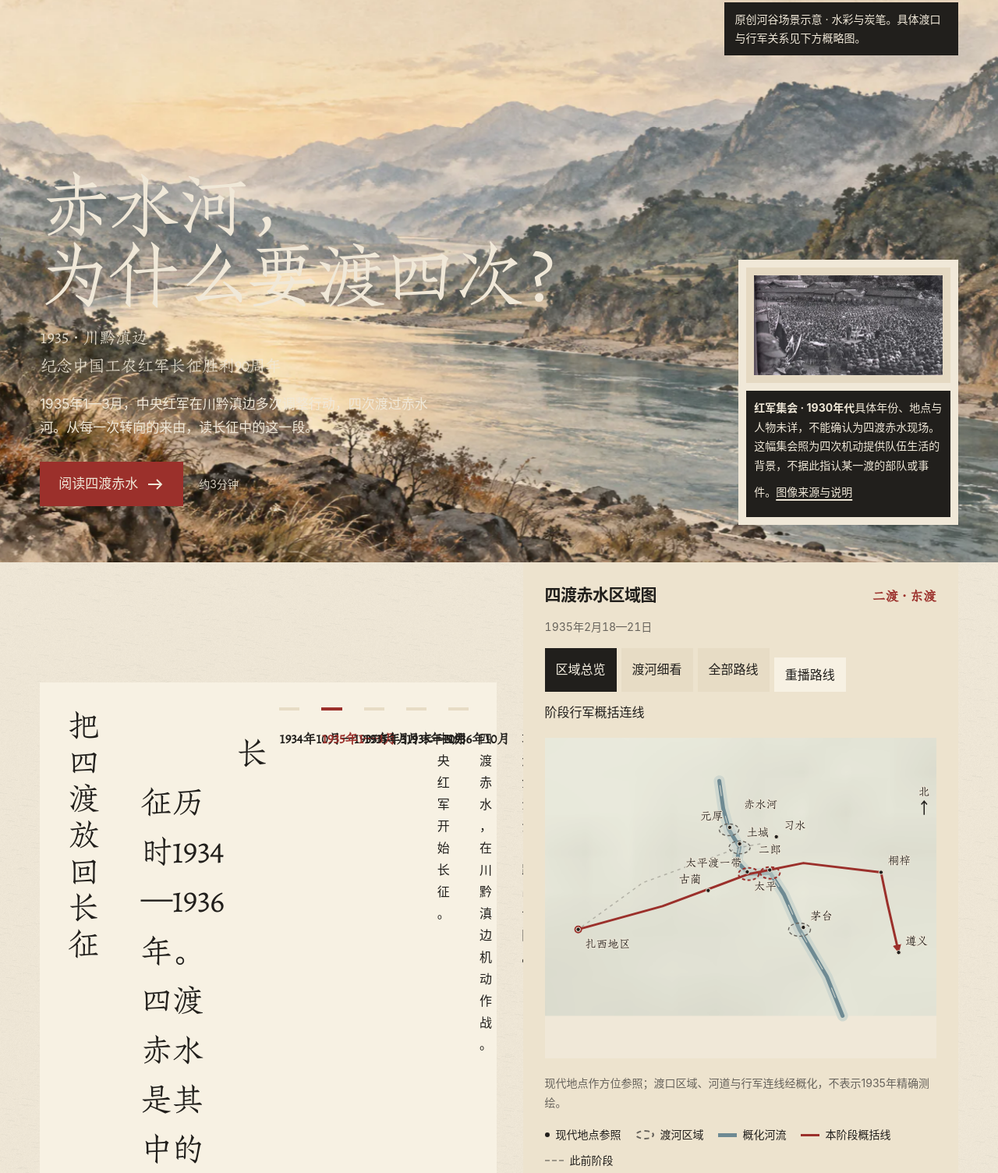
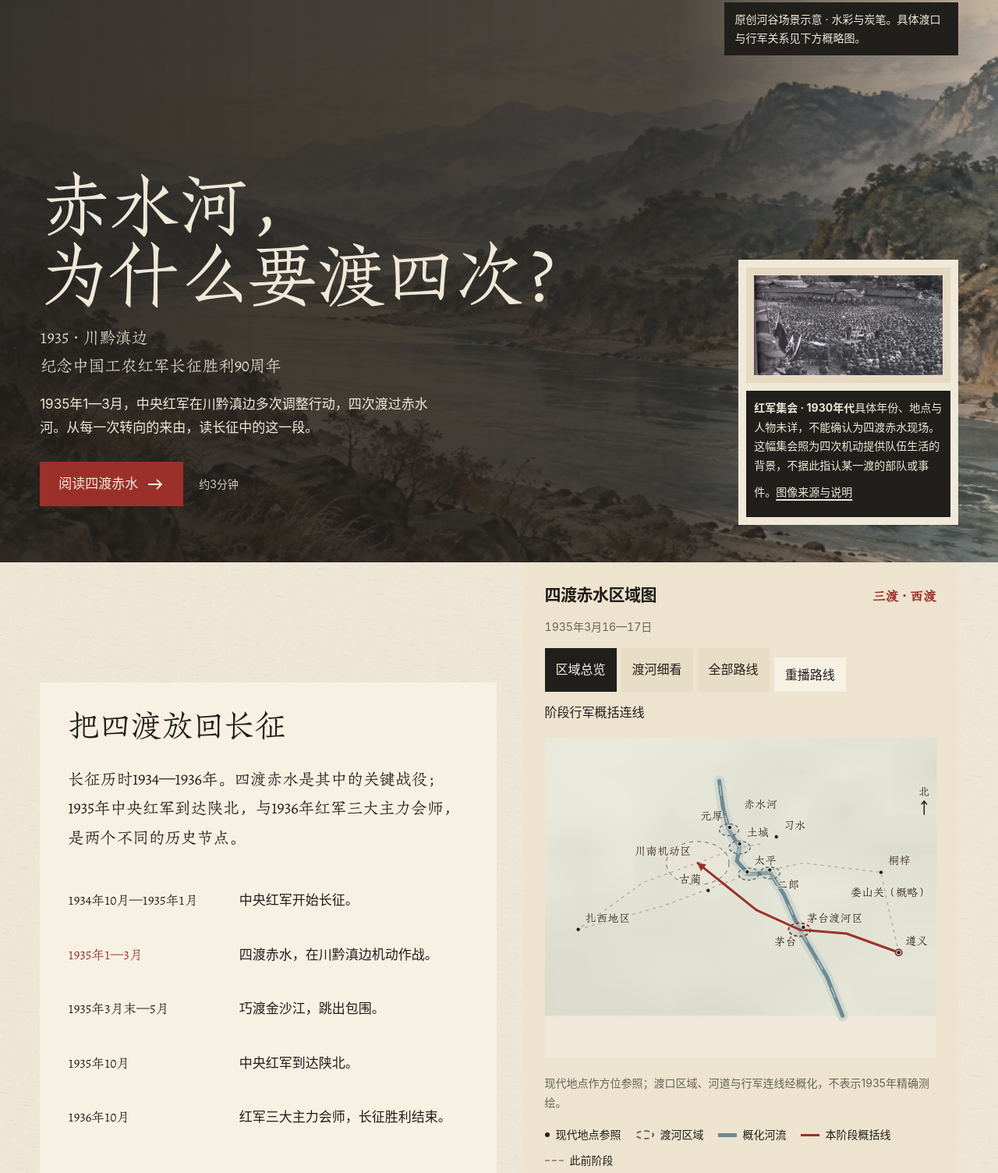
Before and after one commit to donald-trump86/changzheng90, a website: page index.html in a window 1280 px wide. Shown: the part 102-1606 px from the top of the page at 78% size. Drawn offline with Linux system fonts and the light colour scheme.

Commit message:
fix: restore hero contrast and readable history timeline

```diff
--- a/index.html
+++ b/index.html
@@ -55,15 +55,8 @@
     .image-link:active { transform: none; }
     .image-caption-action { display: inline-flex; align-items: center; min-height: 44px; font-size: 16px; }
     .context { margin-top: 66px; background: var(--surface); padding: 32px 36px 36px; }
-    .context-intro { display: grid; grid-template-columns: minmax(0, .7fr) minmax(0, 1.3fr); gap: 32px; align-items: start; margin-bottom: 28px; }
     .context h2 { font-size: 29px; }
     .context-intro p { max-width: 39em; }
-    .timeline { display: grid; grid-template-columns: repeat(5, minmax(0, 1fr)); gap: 28px; list-style: none; padding: 0; }
-    .timeline li { padding-top: 16px; border-top: 4px solid var(--toolbar); }
-    .timeline .timeline-focus { border-color: var(--accent); }
-    .timeline time { display: block; font-family: var(--serif); font-size: 22px; font-weight: 600; line-height: 1.5; margin-bottom: 8px; font-variant-numeric: tabular-nums; }
-    .timeline li p { font-size: 16px; line-height: 1.75; }
-    .timeline-focus time { color: var(--accent); }
     .crossings { margin-top: 88px; scroll-margin-top: 112px; }
     .section-heading { display: flex; justify-content: space-between; gap: 36px; align-items: end; }
     .section-heading p { max-width: 34em; }
@@ -165,8 +158,6 @@
       .opening-lead { margin-top: 22px; }
       .opening-actions { margin-top: 22px; }
       .context { padding: 28px; margin-top: 44px; }
-      .context-intro { grid-template-columns: 1fr; gap: 14px; }
-      .timeline { grid-template-columns: repeat(2, minmax(0, 1fr)); gap: 24px 32px; }
       .section-heading { display: block; }
       .section-heading p { margin-top: 14px; max-width: 42em; }
       .reading-workspace { grid-template-columns: 1fr; grid-template-areas: "context" "map" "crossings"; gap: 20px; }
@@ -201,10 +192,6 @@
       .hero-art figcaption { padding-top: 10px; }
       .context { margin-top: 40px; padding: 24px 22px; }
       .context h2 { font-size: 27px; }
-      .context-intro { margin-bottom: 24px; }
-      .timeline { gap: 24px 20px; }
-      .timeline time { font-size: 21px; }
-      .timeline li { padding-top: 12px; }
       .crossings { margin-top: 56px; scroll-margin-top: 84px; }
       .chapter-nav { grid-template-columns: repeat(4, minmax(0, 1fr)); gap: 5px; margin-block: 24px 20px; }
       .chapter-link { align-items: center; justify-content: center; padding: 10px 4px; gap: 3px; min-height: 70px; }
@@ -248,9 +235,6 @@
       .opening-actions { gap: 10px 14px; }
       .read-time { font-size: 16px; }
       .context { padding: 22px 18px; }
-      .timeline { grid-template-columns: 1fr; gap: 20px; }
-      .timeline li { display: grid; grid-template-columns: 5.6em 1fr; gap: 14px; }
-      .timeline time { font-size: 19px; margin: 0; }
       .chapter-nav { grid-template-columns: repeat(2, minmax(0, 1fr)); }
       .chapter-link { flex-direction: row; justify-content: space-between; padding-inline: 12px; min-height: 54px; }
       .route-sheet { padding: 20px 16px; }
--- a/src/print-atlas.css
+++ b/src/print-atlas.css
@@ -253,7 +253,7 @@
 }
 
 /* ── 开篇：河谷图版 + 纪念碑式提问 ─────────────────
-   桌面：河谷画面通栏、不裁切不滤镜，提问压在画面下缘的中性压暗带上。
+   桌面：提问落在河谷画面左侧的中性压暗区。
    手机：画面为整幅图版在上，提问落回纸面——另一种构图，不是缩小的桌面。 */
 
 .opening {
@@ -404,7 +404,7 @@
   text-decoration: underline;
 }
 
-/* 桌面叠压构图：画面占满首屏，提问落在画面下缘的压暗带上 */
+/* 桌面叠压构图：画面、压暗层、文案依次叠放，避免图片盖过压暗层。 */
 @media (min-width: 1024px) {
   .opening {
     min-height: 92svh;
@@ -418,9 +418,12 @@
     position: absolute;
     inset: 0;
     height: 100%;
+    z-index: 0;
   }
 
   .opening .art-window {
+    position: relative;
+    isolation: isolate;
     height: 100%;
   }
 
@@ -436,22 +439,23 @@
     object-position: 50% 42%;
   }
 
-  /* 中性压暗：只压文案所在的下缘，其余画面不着色（照片上的中性 scrim 是本技能唯一允许的渐变） */
-  .opening::before {
+  /* 中性压暗覆盖文字背后的图片，图窗外的独立图注不受影响。 */
+  .opening .art-window::after {
     content: "";
     position: absolute;
-    inset: 34% 0 0;
-    z-index: 0;
+    inset: 0;
+    z-index: 1;
     background: linear-gradient( /* taste-skill-ignore: neutral scrim under hero text, the one allowed gradient */
-      180deg,
-      rgba(33, 31, 28, 0) 0%,
-      rgba(33, 31, 28, 0.62) 42%,
-      rgba(33, 31, 28, 0.88) 100%
+      90deg,
+      rgba(33, 31, 28, 0.9) 0%,
+      rgba(33, 31, 28, 0.78) 68%,
+      rgba(33, 31, 28, 0.18) 100%
     );
     pointer-events: none;
   }
 
   .opening-copy {
+    z-index: 2;
     width: 100%;
     padding-inline: max(var(--frame), calc((100vw - var(--page)) / 2));
     max-width: none;
@@ -546,14 +550,19 @@
   }
 }
 
-/* ── 战局：陈述在左，日期序列在右 ─────────────────── */
+/* ── 战局：说明在前，五个日期节点逐行阅读 ─────────── */
 
 .context {
   margin-top: var(--section-gap);
   display: grid;
-  grid-template-columns: minmax(0, 0.92fr) minmax(0, 1.08fr);
-  gap: clamp(32px, 5vw, 88px);
+  grid-template-columns: minmax(0, 1fr);
+  gap: 28px;
   align-items: start;
+}
+
+.context-intro {
+  min-width: 0;
+  margin: 0;
 }
 
 .context-intro h2 {
@@ -561,15 +570,14 @@
   max-width: 12em;
 }
 
-/* 陈述段：图版语言里的大字说明，≤36px，约三行 */
+/* 背景说明与下方日期共用正文宽度，不再嵌套分栏。 */
 .context-lead {
   margin: 26px 0 0;
-  max-width: 24em;
+  max-width: var(--measure);
   font-family: var(--display);
-  font-size: var(--t-display);
-  line-height: 1.55;
+  font-size: var(--t-title);
+  line-height: 1.8;
   letter-spacing: -0.015em;
-  text-indent: 3em;
 }
 
 .context-note {
@@ -581,6 +589,10 @@
 }
 
 .timeline {
+  display: grid;
+  grid-template-columns: minmax(0, 1fr);
+  gap: 0;
+  min-width: 0;
   list-style: none;
   margin: 0;
   padding: 0;
@@ -588,18 +600,22 @@
 
 .timeline li {
   display: grid;
-  grid-template-columns: 10.5em minmax(0, 1fr);
+  grid-template-columns: minmax(0, 11.5em) minmax(0, 1fr);
   gap: 4px 24px;
   padding: 18px 0 20px;
+  min-width: 0;
   align-items: baseline;
 }
 
 .timeline time {
+  display: block;
+  min-width: 0;
   font-family: var(--display);
   font-size: var(--t-body);
   letter-spacing: -0.01em;
   color: var(--ink);
   font-variant-numeric: tabular-nums;
+  line-height: 1.8;
 }
 
 .timeline strong {
@@ -610,8 +626,9 @@
   line-height: 1.35;
 }
 
-.timeline p {
-  margin: 4px 0 0;
+.timeline li p {
+  min-width: 0;
+  margin: 0;
   font-size: var(--t-body);
   line-height: 1.8;
   color: var(--ink);
```
Also changed, not shown: docs/verification.md (+3 -1 lines).
